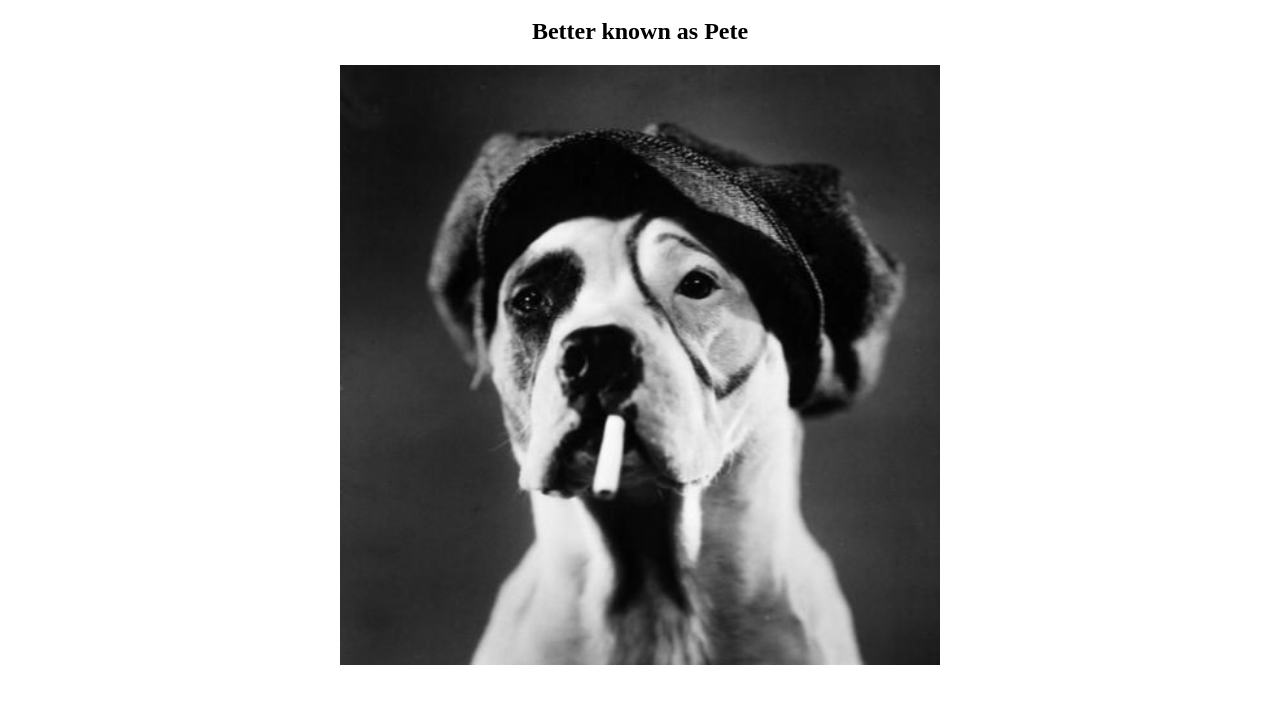
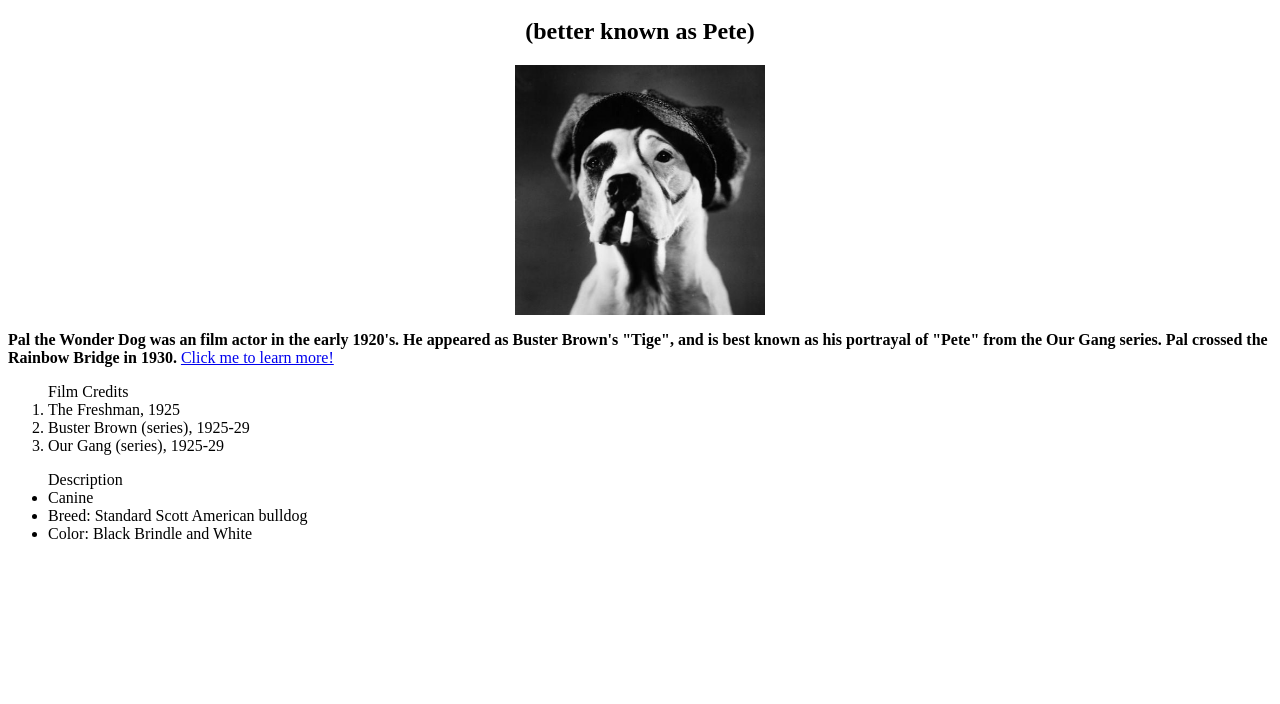
Before and after one commit to LJoyClifford/Mit2D.github.io, a plain HTML site: page index.html in a window 1280 px wide. Shown: the part 48-752 px from the top of the page. Drawn offline with Linux system fonts and the light colour scheme.

Commit message:
Add files via upload
Add title, subtitle, pic

```diff
--- a/index.html
+++ b/index.html
@@ -1,7 +1,25 @@
 <html>
     <center>
         <h1>It's Pal, the Wonder Dog!</h1>
-        <h2>Better known as Pete</h2>
-        <img src="Pete.jpg" width="600" height="600"/>
+        <h2>(better known as Pete)</h2>
+        <img src="Pete.jpg" width="250" height="250"/>
     </center>
+        <p>
+            <strong> Pal the Wonder Dog was an film actor in the early 1920's.
+             He appeared as Buster Brown's "Tige", and is best known as his
+             portrayal of "Pete" from the Our Gang series. Pal crossed the
+             Rainbow Bridge in 1930.
+            </strong>
+            <a href="https://en.wikipedia.org/wiki/Pete_the_Pup">Click me to learn more!</a>
+        </p>
+        <ol>Film Credits
+            <li>The Freshman, 1925</li>
+            <li>Buster Brown (series), 1925-29</li>
+            <li>Our Gang (series), 1925-29</li>
+        </ol>
+        <ul>Description
+            <li>Canine</li>
+            <li>Breed: Standard Scott American bulldog</li>
+            <li>Color: Black Brindle and White</li>
+        </ul>
 </html>
```
